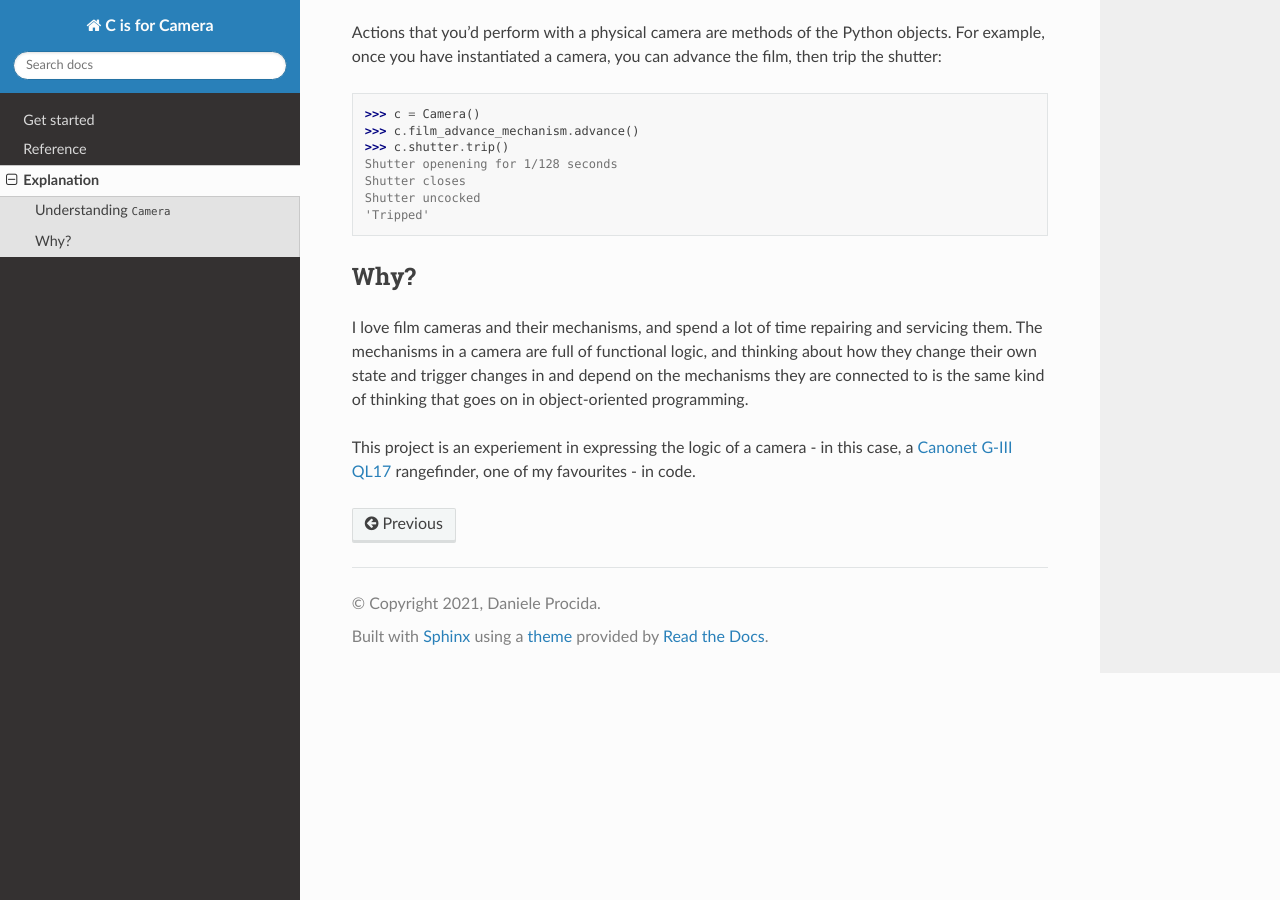
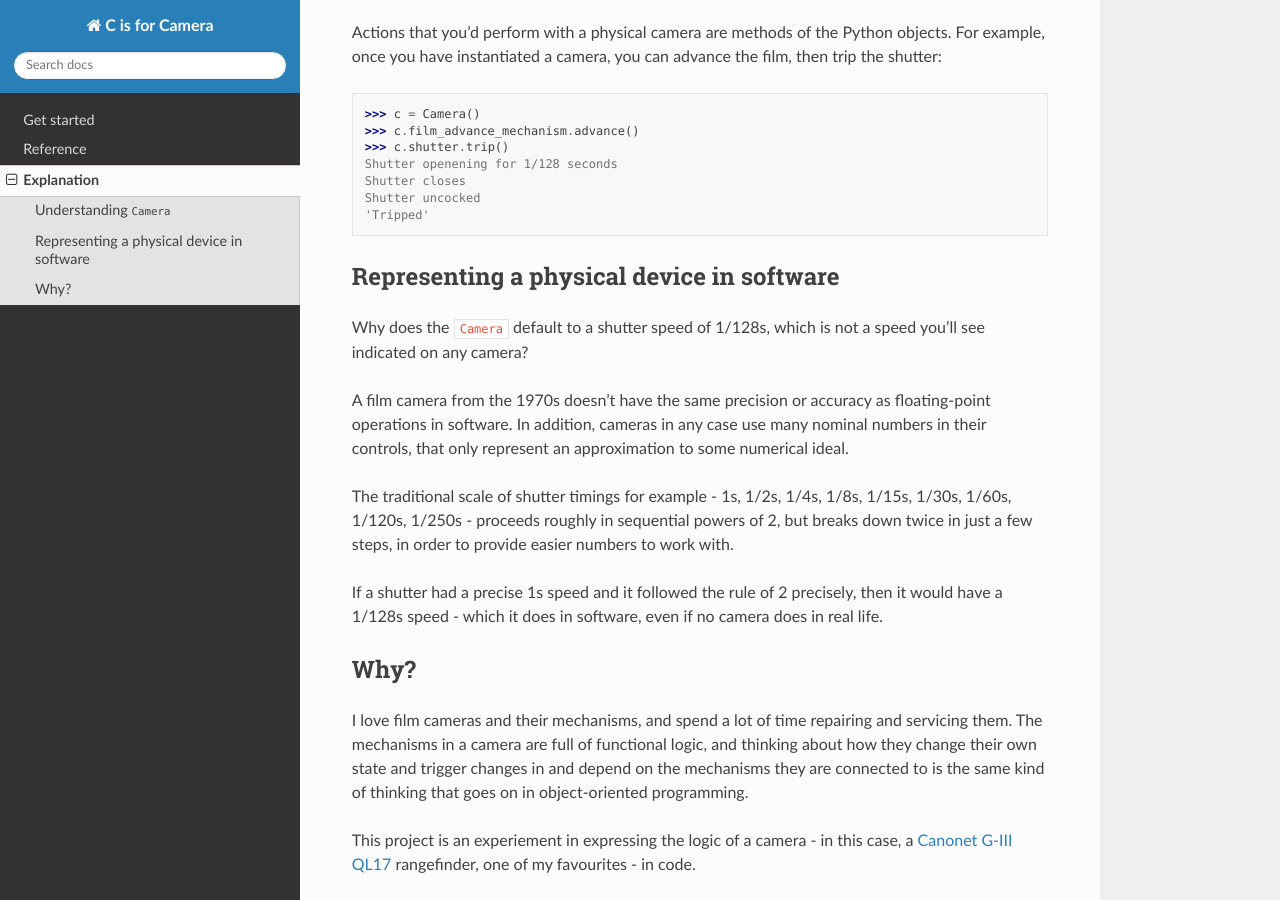
Before and after one commit to evildmp/C-is-for-Camera, a Sphinx documentation site: the page built from docs/explanation.rst, in a window 1280 px wide and 900 px high, scrolled down 461 px. Built offline with Sphinx 7.4.7 and the Read the Docs theme 2.0.0, drawn with Linux system fonts in a browser that asks for light colours.

Commit message:
Added explanation of nominal numbers

```diff
--- a/docs/explanation.rst
+++ b/docs/explanation.rst
@@ -1,12 +1,12 @@
 .. _explanation:
 
 Explanation
------------
+===========
 
 .. _understanding-camera:
 
 Understanding ``Camera``
-~~~~~~~~~~~~~~~~~~~~~~~~
+------------------------
 
 A camera is an instance of the ``Camera`` class. When a ``Camera`` is instantiated (``c = Camera()``), it's
 initialised along with a number of objects.
@@ -30,8 +30,27 @@ instantiated a camera, you can advance the film, then trip the shutter::
     'Tripped'
 
 
+.. _explanation-numbers:
+
+Representing a physical device in software
+-------------------------------------------
+
+Why does the ``Camera`` default to a shutter speed of 1/128s, which is not a speed you'll see indicated on any camera?
+
+A film camera from the 1970s doesn't have the same precision or accuracy as floating-point operations in software. In
+addition, cameras in any case use many nominal numbers in their controls, that only represent an approximation to some
+numerical ideal.
+
+The traditional scale of shutter timings for example - 1s, 1/2s, 1/4s, 1/8s, 1/15s, 1/30s, 1/60s, 1/120s, 1/250s -
+proceeds roughly in sequential powers of 2, but breaks down twice in just a few steps, in order to provide easier
+numbers to work with.
+
+If a shutter had a precise 1s speed and it followed the rule of 2 precisely, then it would have a 1/128s speed -
+which it does in software, even if no camera does in real life.
+
+
 Why?
-~~~~
+----
 
 I love film cameras and their mechanisms, and spend a lot of time repairing and servicing them. The mechanisms in a
 camera are full of functional logic, and thinking about how they change their own state and trigger changes in and
```
